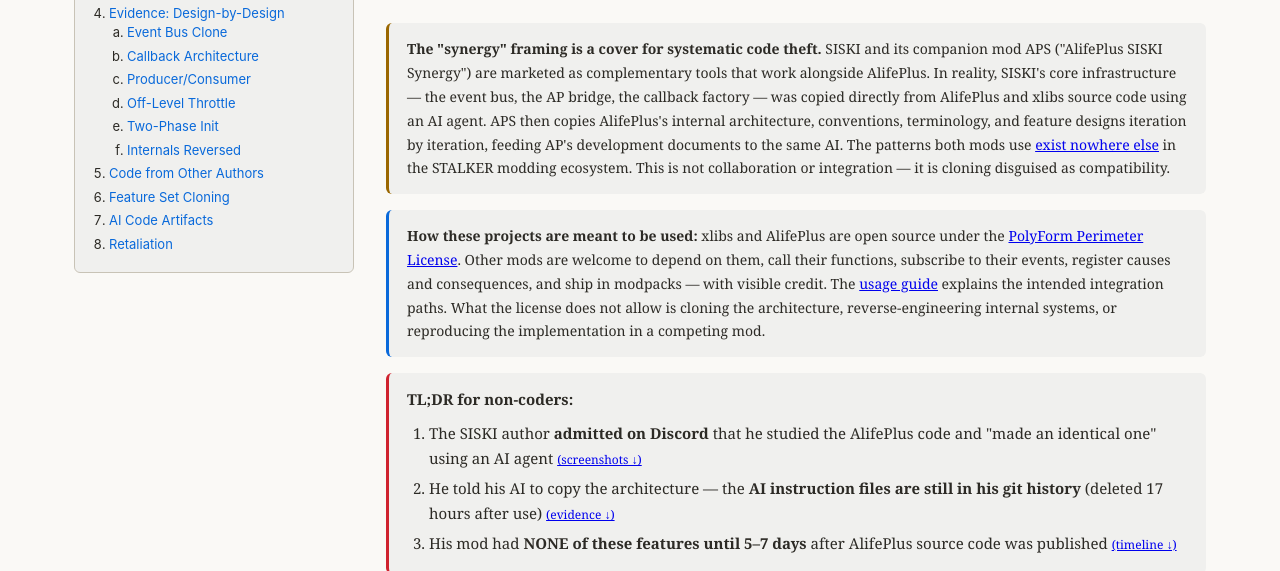
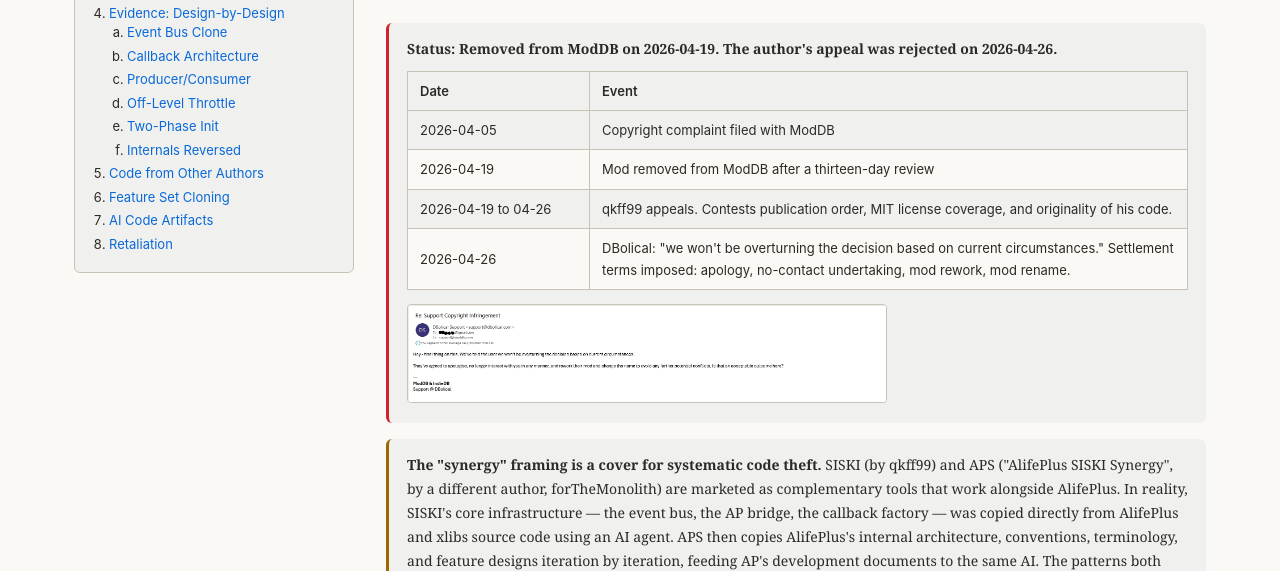
Before and after one commit to damiansirbu-stalker/siski-report, a plain HTML site: page siski.html in a window 1280 px wide. Shown: the part 220-791 px from the top of the page. Drawn offline with Linux system fonts and the light colour scheme.

Commit message:
docs: ModDB takedown status across all reports, redact PII in evidence screenshots
- Add status callout + appeal timeline + final-decision screenshot to siski.html
- Add status callouts to nano.html and aps.html linking to dispute timeline
- Rewrite index.html intro: three derivatives by two authors, Apr 5 to Apr 26 timeline, ongoing copycat warning
- Disambiguate authorship (qkff99 for SISKI/Nano, forTheMonolith for APS)
- Redact email and IP address from five evidence email screenshots

```diff
--- a/siski.html
+++ b/siski.html
@@ -306,8 +306,20 @@ h2 .anchor:hover, h3 .anchor:hover { opacity: 1; color: var(--blue); }
   <p style="font-size:12px;color:var(--fg-dim)">ModDB: <a href="https://www.moddb.com/mods/stalker-anomaly/addons/reznya">SISKI ALIFE (Reznya)</a> &middot; <a href="https://www.moddb.com/mods/stalker-anomaly/addons/siski-nano-size-alife-anomaly-153">SISKI Nano</a> &middot; GitHub: <a href="https://github.com/qkff99/siski">qkff99/siski</a></p>
 </header>
 
+<div class="callout key" id="dispute">
+<strong>Status: Removed from ModDB on 2026-04-19. The author's appeal was rejected on 2026-04-26.</strong>
+<table style="margin-top:10px; margin-bottom:6px">
+  <tr><th style="width:14em">Date</th><th>Event</th></tr>
+  <tr><td>2026-04-05</td><td>Copyright complaint filed with ModDB</td></tr>
+  <tr><td>2026-04-19</td><td>Mod removed from ModDB after a thirteen-day review</td></tr>
+  <tr><td>2026-04-19 to 04-26</td><td>qkff99 appeals. Contests publication order, MIT license coverage, and originality of his code.</td></tr>
+  <tr><td>2026-04-26</td><td>DBolical: "we won't be overturning the decision based on current circumstances." Settlement terms imposed: apology, no-contact undertaking, mod rework, mod rename.</td></tr>
+</table>
+<img class="thumb" src="img/moddb-siski-final.jpg" alt="ModDB appeal-rejected email, 2026-04-26" style="max-width:480px; margin-top:8px; border:1px solid var(--border); border-radius:4px">
+</div>
+
 <div class="callout warn">
-<strong>The "synergy" framing is a cover for systematic code theft.</strong> SISKI and its companion mod APS ("AlifePlus SISKI Synergy") are marketed as complementary tools that work alongside AlifePlus. In reality, SISKI's core infrastructure &mdash; the event bus, the AP bridge, the callback factory &mdash; was copied directly from AlifePlus and xlibs source code using an AI agent. APS then copies AlifePlus's internal architecture, conventions, terminology, and feature designs iteration by iteration, feeding AP's development documents to the same AI. The patterns both mods use <a href="aps.html#uniqueness">exist nowhere else</a> in the STALKER modding ecosystem. This is not collaboration or integration &mdash; it is cloning disguised as compatibility.
+<strong>The "synergy" framing is a cover for systematic code theft.</strong> SISKI (by qkff99) and APS ("AlifePlus SISKI Synergy", by a different author, forTheMonolith) are marketed as complementary tools that work alongside AlifePlus. In reality, SISKI's core infrastructure &mdash; the event bus, the AP bridge, the callback factory &mdash; was copied directly from AlifePlus and xlibs source code using an AI agent. APS then copies AlifePlus's internal architecture, conventions, terminology, and feature designs iteration by iteration, feeding AP's development documents to the same AI. The patterns both mods use <a href="aps.html#uniqueness">exist nowhere else</a> in the STALKER modding ecosystem. This is not collaboration or integration &mdash; it is cloning disguised as compatibility.
 </div>
 
 <div class="callout note">
```
Also changed, not shown: aps.html (+4 -0 lines), index.html (+7 -2 lines), nano.html (+5 -1 lines), img/moddb-dbolical-1.jpg, img/moddb-dbolical-2.jpg, img/moddb-siski-final.jpg (added), img/moddb-siski-warning-1.jpg, img/moddb-siski-warning-2.jpg, img/report-moddb-qkff.jpg.
